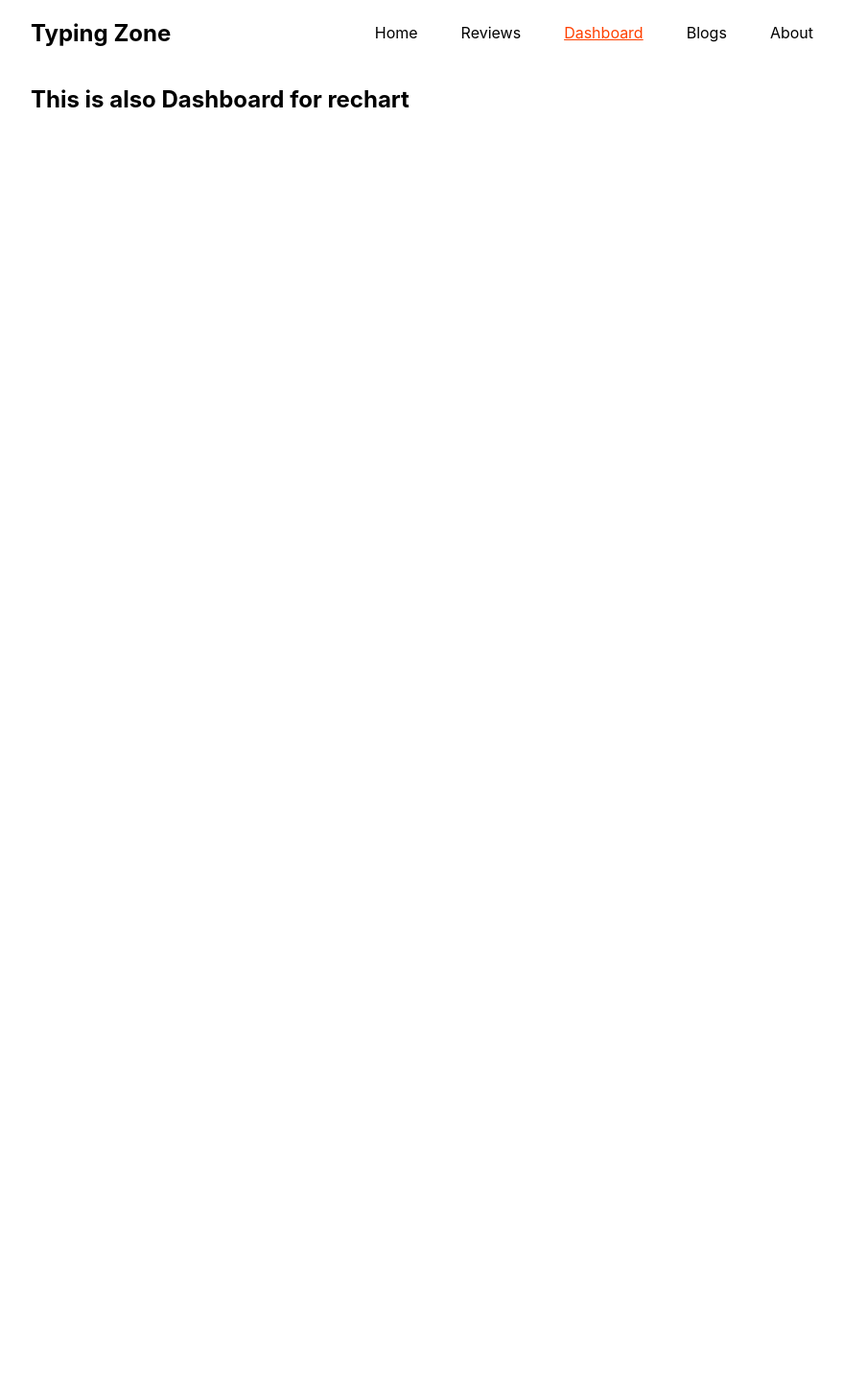
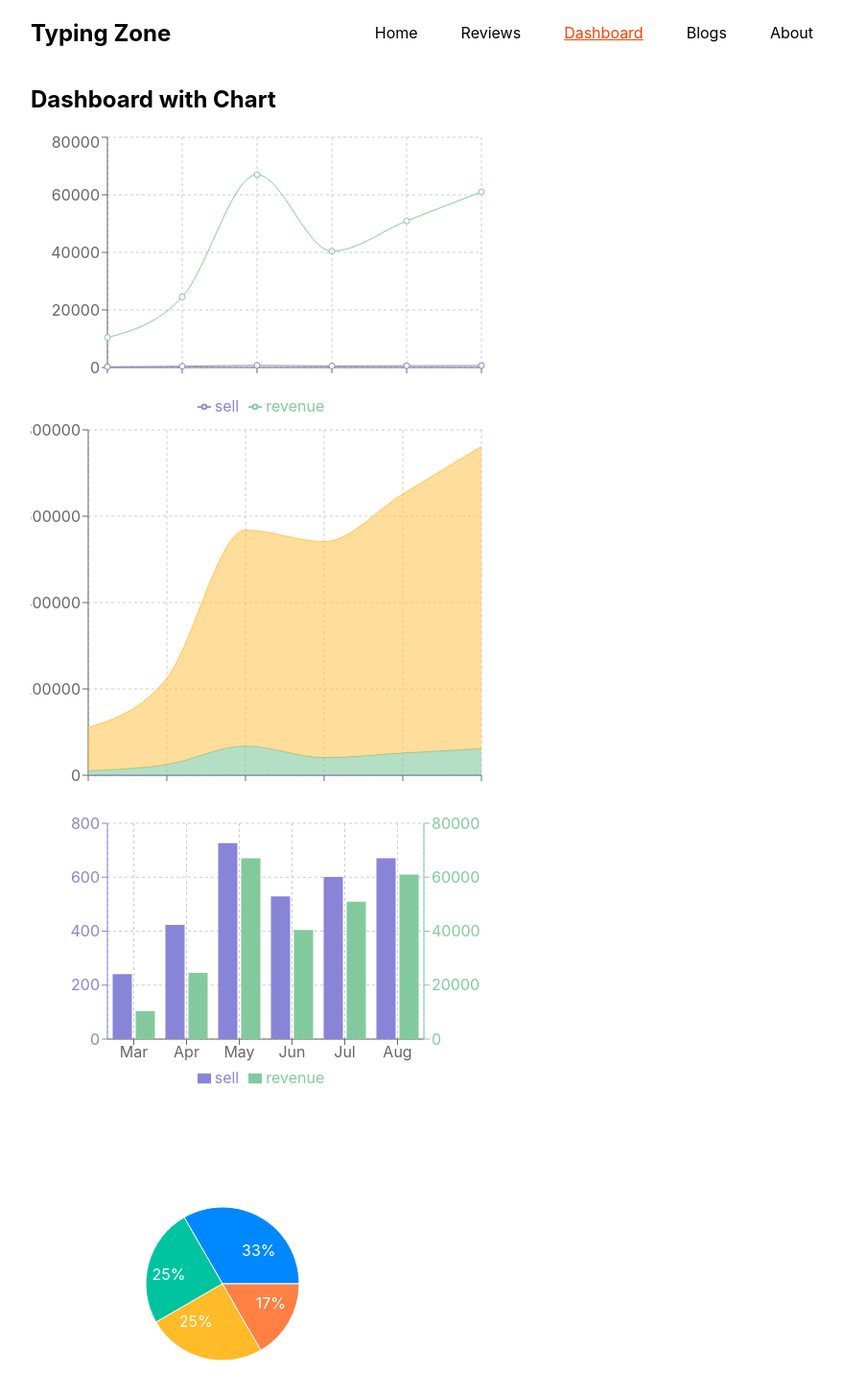
Before and after one commit to rakibul-wdp/product-analysis-web-app, a React (Create React App) app: page /dashboard in a window 1280 px wide. Shown: the top 1456 px of the page at 96% size, without its empty margins (128-1007 px from the left). Before the commit the page ends 800 px from the top, so only its background shows below. Built offline with nearby package versions, Linux system fonts and the light colour scheme.

Commit message:
add four chart on dashboard page

```diff
--- a/package.json
+++ b/package.json
@@ -10,6 +10,7 @@
     "react-dom": "^18.0.0",
     "react-router-dom": "^6.3.0",
     "react-scripts": "5.0.0",
+    "recharts": "^2.1.9",
     "web-vitals": "^2.1.4"
   },
   "scripts": {
--- /dev/null
+++ b/public/chart.json
@@ -0,0 +1,38 @@
+[
+  {
+    "month": "Mar",
+    "investment": 100000,
+    "sell": 241,
+    "revenue": 10401
+  },
+  {
+    "month": "Apr",
+    "investment": 200000,
+    "sell": 423,
+    "revenue": 24500
+  },
+  {
+    "month": "May",
+    "investment": 500000,
+    "sell": 726,
+    "revenue": 67010
+  },
+  {
+    "month": "Jun",
+    "investment": 500000,
+    "sell": 529,
+    "revenue": 40405
+  },
+  {
+    "month": "Jul",
+    "investment": 600000,
+    "sell": 601,
+    "revenue": 50900
+  },
+  {
+    "month": "Aug",
+    "investment": 700000,
+    "sell": 670,
+    "revenue": 61000
+  }
+]
--- a/src/components/Dashboard/Dashboard.js
+++ b/src/components/Dashboard/Dashboard.js
@@ -1,9 +1,25 @@
 import React from 'react';
+import ForAreaChart from '../ForAreaChart/ForAreaChart';
+import ForBarChart from '../ForBarChart/ForBarChart';
+import ForPieChart from '../ForPieChart/ForPieChart';
+import StateChart from '../StateChart/StateChart';
 
 const Dashboard = () => {
   return (
     <div>
-      <h2>This is also Dashboard for rechart</h2>
+      <h2>Dashboard with Chart</h2>
+      <div>
+        <StateChart />
+      </div>
+      <div>
+        <ForAreaChart/>
+      </div>
+      <div>
+        <ForBarChart/>
+      </div>
+      <div>
+        <ForPieChart/>
+      </div>
     </div>
   );
 };
--- /dev/null
+++ b/src/components/ForAreaChart/ForAreaChart.js
@@ -0,0 +1,30 @@
+import React from 'react';
+import { Area, AreaChart, CartesianGrid, Tooltip, XAxis, YAxis } from 'recharts';
+import useChart from '../../hooks/useChart';
+
+const ForAreaChart = () => {
+  const [chart, setChart] = useChart();
+  return (
+    <AreaChart
+      width={500}
+      height={400}
+      data={chart}
+      margin={{
+        top: 10,
+        right: 30,
+        left: 0,
+        bottom: 0,
+      }}
+    >
+      <CartesianGrid strokeDasharray='3 3' />
+      <XAxis dataKey='name' />
+      <YAxis />
+      <Tooltip />
+      <Area type='monotone' dataKey='sell' stackId='1' stroke='#8884d8' fill='#8884d8' />
+      <Area type='monotone' dataKey='revenue' stackId='1' stroke='#82ca9d' fill='#82ca9d' />
+      <Area type='monotone' dataKey='investment' stackId='1' stroke='#ffc658' fill='#ffc658' />
+    </AreaChart>
+  );
+};
+
+export default ForAreaChart;
--- /dev/null
+++ b/src/components/ForBarChart/ForBarChart.js
@@ -0,0 +1,31 @@
+import React from 'react';
+import { Bar, BarChart, CartesianGrid, Legend, Tooltip, XAxis, YAxis } from 'recharts';
+import useChart from '../../hooks/useChart';
+
+const ForBarChart = () => {
+  const [chart, setChart] = useChart();
+  return (
+    <BarChart
+      width={500}
+      height={300}
+      data={chart}
+      margin={{
+        top: 20,
+        right: 30,
+        left: 20,
+        bottom: 5,
+      }}
+    >
+      <CartesianGrid strokeDasharray='3 3' />
+      <XAxis dataKey='month' />
+      <YAxis yAxisId='left' orientation='left' stroke='#8884d8' />
+      <YAxis yAxisId='right' orientation='right' stroke='#82ca9d' />
+      <Tooltip />
+      <Legend />
+      <Bar yAxisId='left' dataKey='sell' fill='#8884d8' />
+      <Bar yAxisId='right' dataKey='revenue' fill='#82ca9d' />
+    </BarChart>
+  );
+};
+
+export default ForBarChart;
--- /dev/null
+++ b/src/components/ForPieChart/ForPieChart.js
@@ -0,0 +1,46 @@
+import React from 'react';
+import { Cell, Pie, PieChart } from 'recharts';
+
+const ForPieChart = () => {
+  const data = [
+    { name: 'Group A', value: 400 },
+    { name: 'Group B', value: 300 },
+    { name: 'Group C', value: 300 },
+    { name: 'Group D', value: 200 },
+  ];
+
+  const COLORS = ['#0088FE', '#00C49F', '#FFBB28', '#FF8042'];
+
+  const RADIAN = Math.PI / 180;
+  const renderCustomizedLabel = ({ cx, cy, midAngle, innerRadius, outerRadius, percent, index }) => {
+    const radius = innerRadius + (outerRadius - innerRadius) * 0.5;
+    const x = cx + radius * Math.cos(-midAngle * RADIAN);
+    const y = cy + radius * Math.sin(-midAngle * RADIAN);
+
+    return (
+      <text x={x} y={y} fill='white' textAnchor={x > cx ? 'start' : 'end'} dominantBaseline='central'>
+        {`${(percent * 100).toFixed(0)}%`}
+      </text>
+    );
+  };
+  return (
+    <PieChart width={400} height={400}>
+      <Pie
+        data={data}
+        cx='50%'
+        cy='50%'
+        labelLine={false}
+        label={renderCustomizedLabel}
+        outerRadius={80}
+        fill='#8884d8'
+        dataKey='value'
+      >
+        {data.map((entry, index) => (
+          <Cell key={`cell-${index}`} fill={COLORS[index % COLORS.length]} />
+        ))}
+      </Pie>
+    </PieChart>
+  );
+};
+
+export default ForPieChart;
--- /dev/null
+++ b/src/components/StateChart/StateChart.js
@@ -0,0 +1,30 @@
+import React from 'react';
+import { CartesianGrid, Legend, Line, LineChart, Tooltip, XAxis, YAxis } from 'recharts';
+import useChart from '../../hooks/useChart';
+
+const StateChart = () => {
+  const [chart, setChart] = useChart();
+  return (
+    <LineChart
+      width={500}
+      height={300}
+      data={chart}
+      margin={{
+        top: 5,
+        right: 30,
+        left: 20,
+        bottom: 5,
+      }}
+    >
+      <CartesianGrid strokeDasharray='3 3' />
+      <XAxis dataKey='name' />
+      <YAxis />
+      <Tooltip />
+      <Legend />
+      <Line type='monotone' dataKey='sell' stroke='#8884d8' activeDot={{ r: 8 }} />
+      <Line type='monotone' dataKey='revenue' stroke='#82ca9d' />
+    </LineChart>
+  );
+};
+
+export default StateChart;
--- /dev/null
+++ b/src/hooks/useChart.js
@@ -0,0 +1,13 @@
+import { useEffect, useState } from 'react';
+
+const useChart = () => {
+  const [chart, setChart] = useState([]);
+  useEffect(() => {
+    fetch('chart.json')
+      .then((res) => res.json())
+      .then((data) => setChart(data));
+  }, []);
+  return [chart, setChart];
+};
+
+export default useChart;
```
Also changed, not shown: 1 other file (tests, documents, lock files or other folders).
